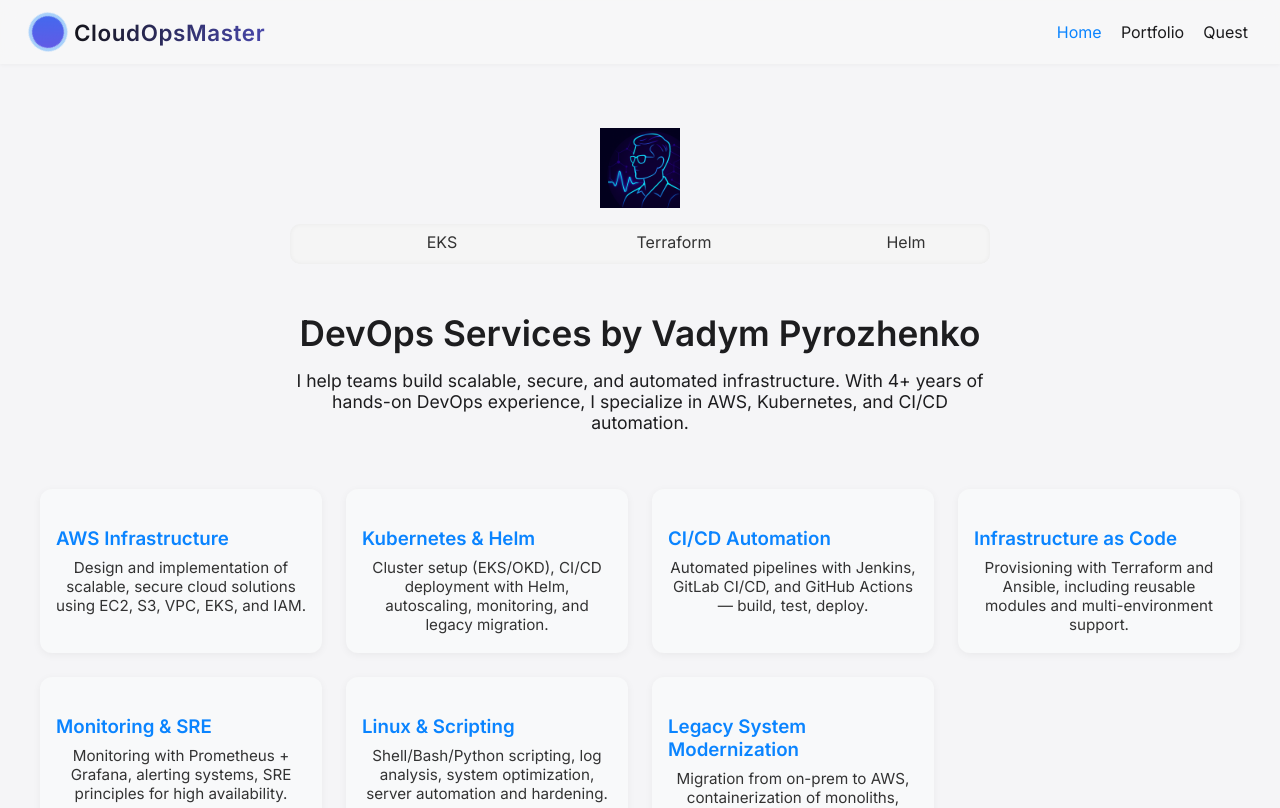
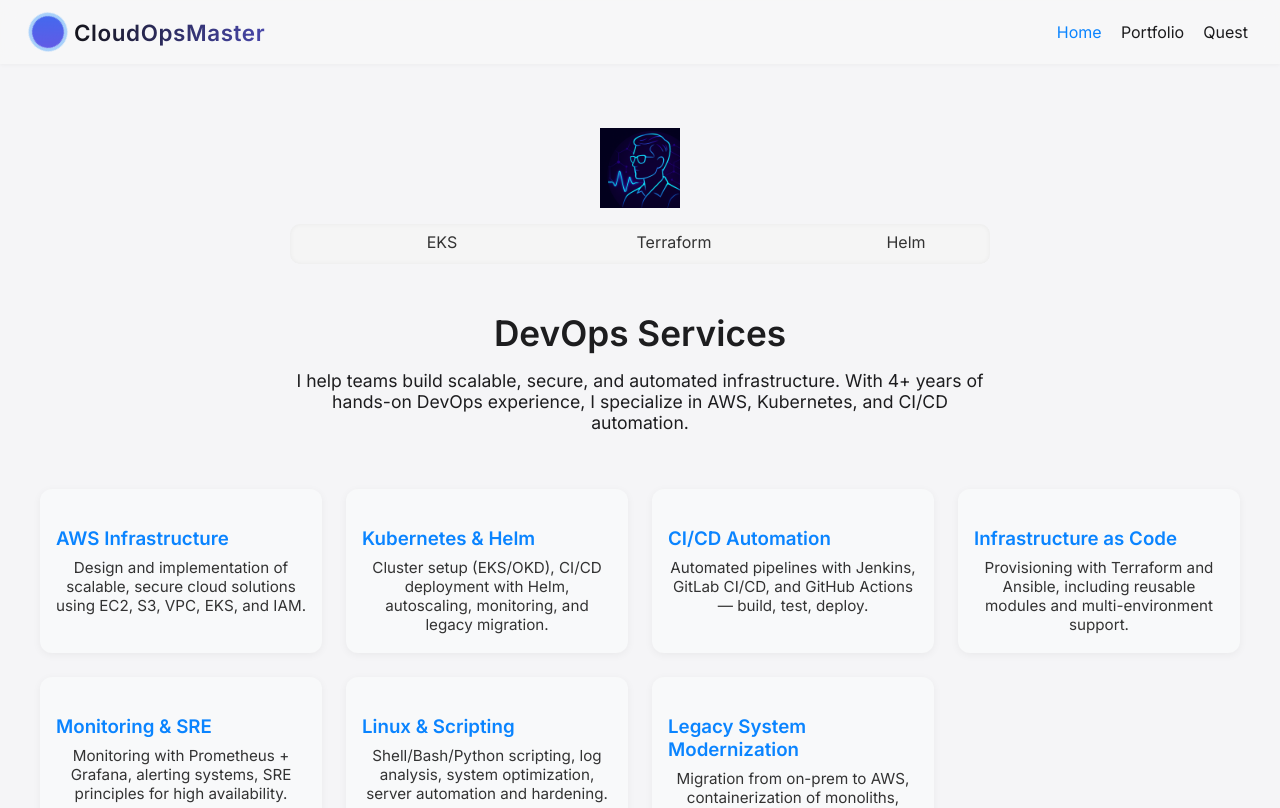
Before and after one commit to CloudOpsMaster/devops-services, a React (Create React App) app: page /#/ in a window 1280 px wide. Shown: the top 808 px of the page. Built offline with nearby package versions, Linux system fonts and the light colour scheme.

Commit message:
NO JIRA - Adds home page 1

```diff
--- a/src/pages/Home.js
+++ b/src/pages/Home.js
@@ -21,7 +21,7 @@ export default function Home() {
         </div>
       </div>
 
-      <h1>DevOps Services by Vadym Pyrozhenko</h1>
+      <h1>DevOps Services</h1>
       <p>
         I help teams build scalable, secure, and automated infrastructure.
         With 4+ years of hands-on DevOps experience, I specialize in AWS, Kubernetes, and CI/CD automation.
```
